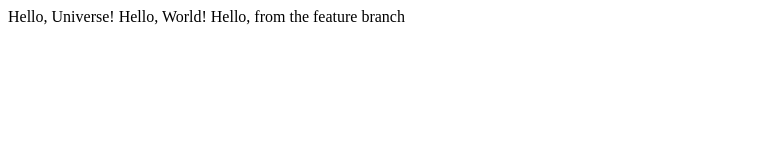
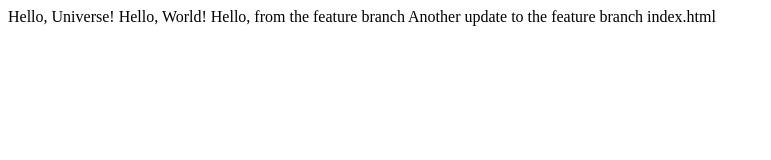
Before and after one commit to imrny/lecture1, a plain HTML site: page index.html in a window 1280 px wide. Shown: the whole page, without its empty margins (0-771 px from the left). Drawn offline with Linux system fonts and the light colour scheme.

Commit message:
Another change to the feature brfanch index.html

```diff
--- a/index.html
+++ b/index.html
@@ -8,5 +8,6 @@
     Hello, Universe!
     Hello, World!
     Hello, from the feature branch
+    Another update to the feature branch index.html
   </body>
 </html>
```
